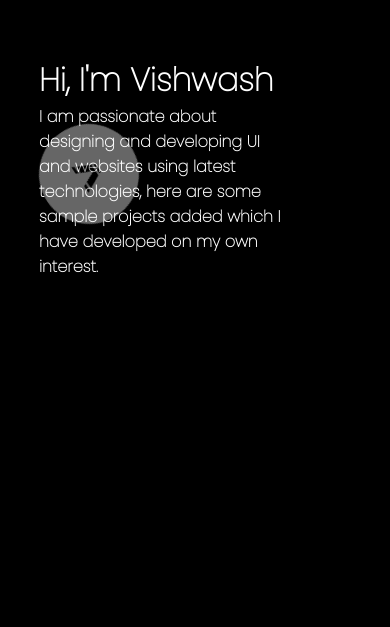
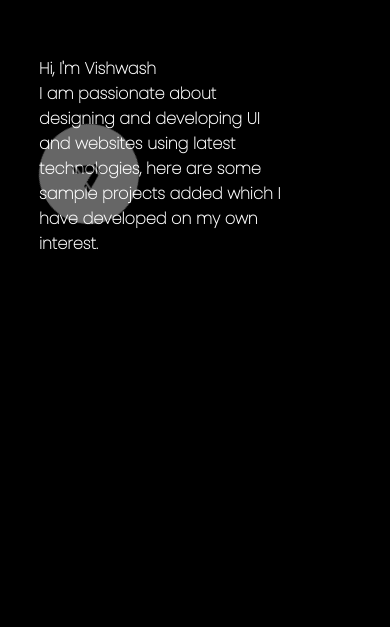
Before and after one commit to vishwashcv/Web, a React (Create React App) app: page / in a window 390 px wide. Shown: the part 217-844 px from the top of the page. Built offline with nearby package versions, Linux system fonts and the light colour scheme.

Commit message:
commit 5

```diff
--- a/src/App.css
+++ b/src/App.css
@@ -501,7 +501,9 @@ footer {
   .back-logo {
     display: none;
   }
-
+  h1 {
+    font-size: 1rem;
+  }
   main {
     margin-top: 55%;
     margin-left: 10%;
```
